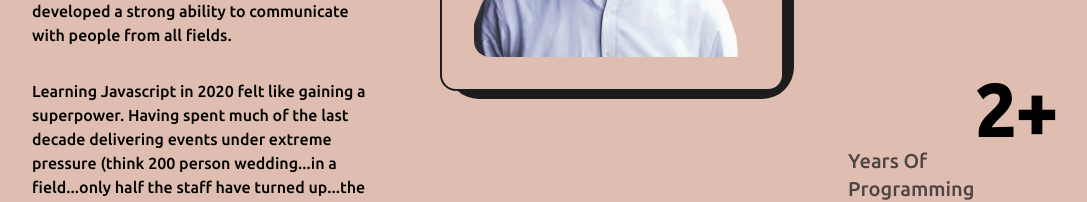
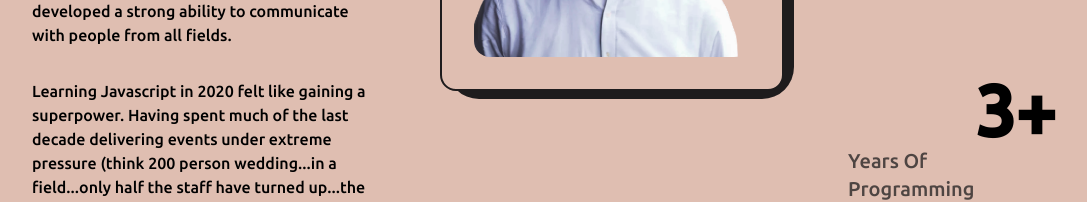
Before and after one commit to scowley101/next-portfolio, a Next.js app: page /about in a window 1280 px wide. Shown: the part 605-807 px from the top of the page, without its empty margins (96-1183 px from the left). Built offline with nearby package versions, Linux system fonts and the light colour scheme.

Commit message:
Updated about content

```diff
--- a/src/pages/about.js
+++ b/src/pages/about.js
@@ -110,7 +110,7 @@ const about = () => (
 
             <div className="flex flex-col items-end justify-center xl:items-center">
               <span className="inline-block font-bold text-7xl md:text-6xl sm:text-5xl xs:text-4xl">
-                <AnimatedNumbers value={2} />+
+                <AnimatedNumbers value={3} />+
               </span>
               <h2 className="text-xl font-medium capitalize text-dark/75 dark:text-light/75 xl:text-center md:text-lg sm:text-base xs:text-sm">
                 years of programming
```
